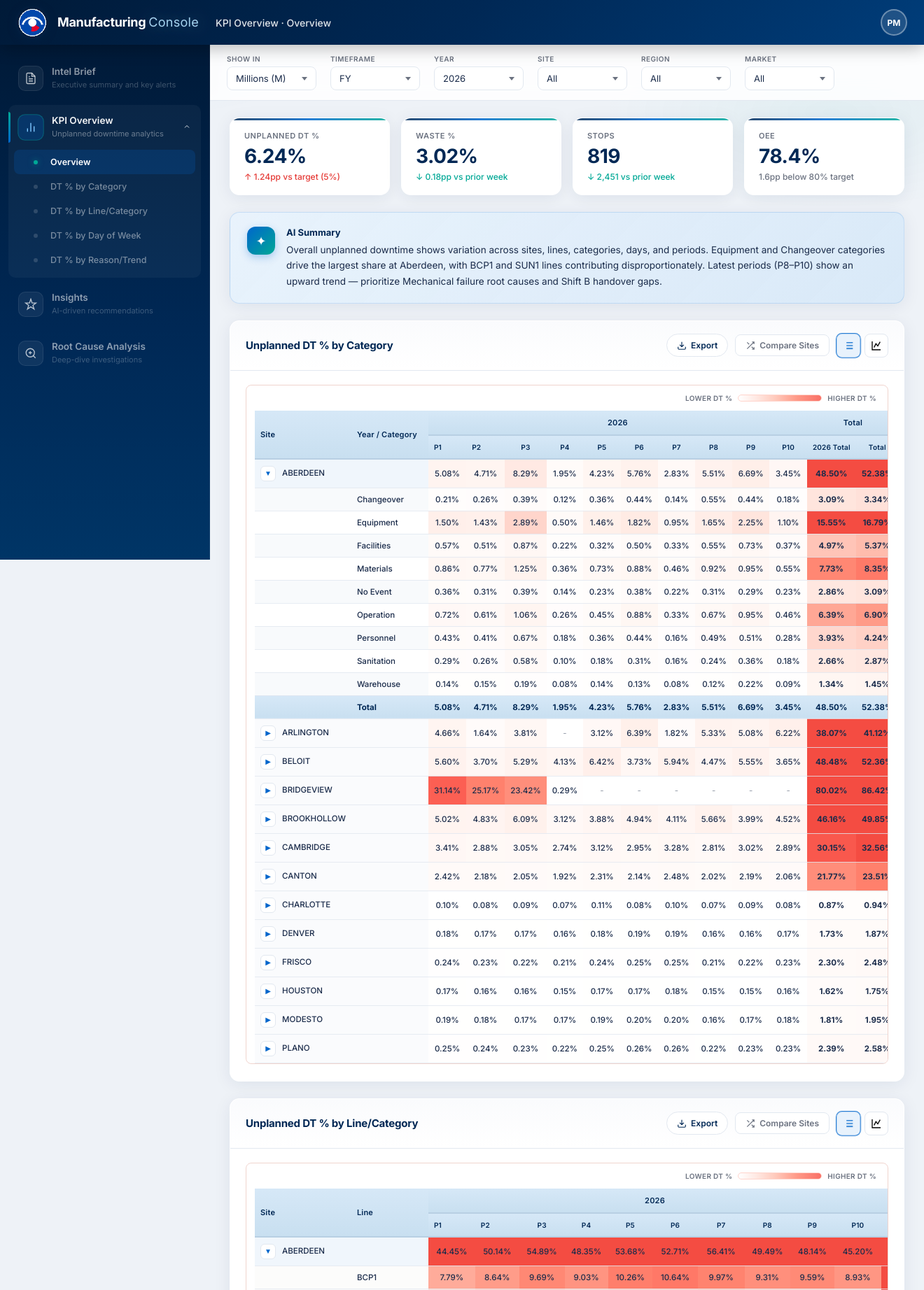
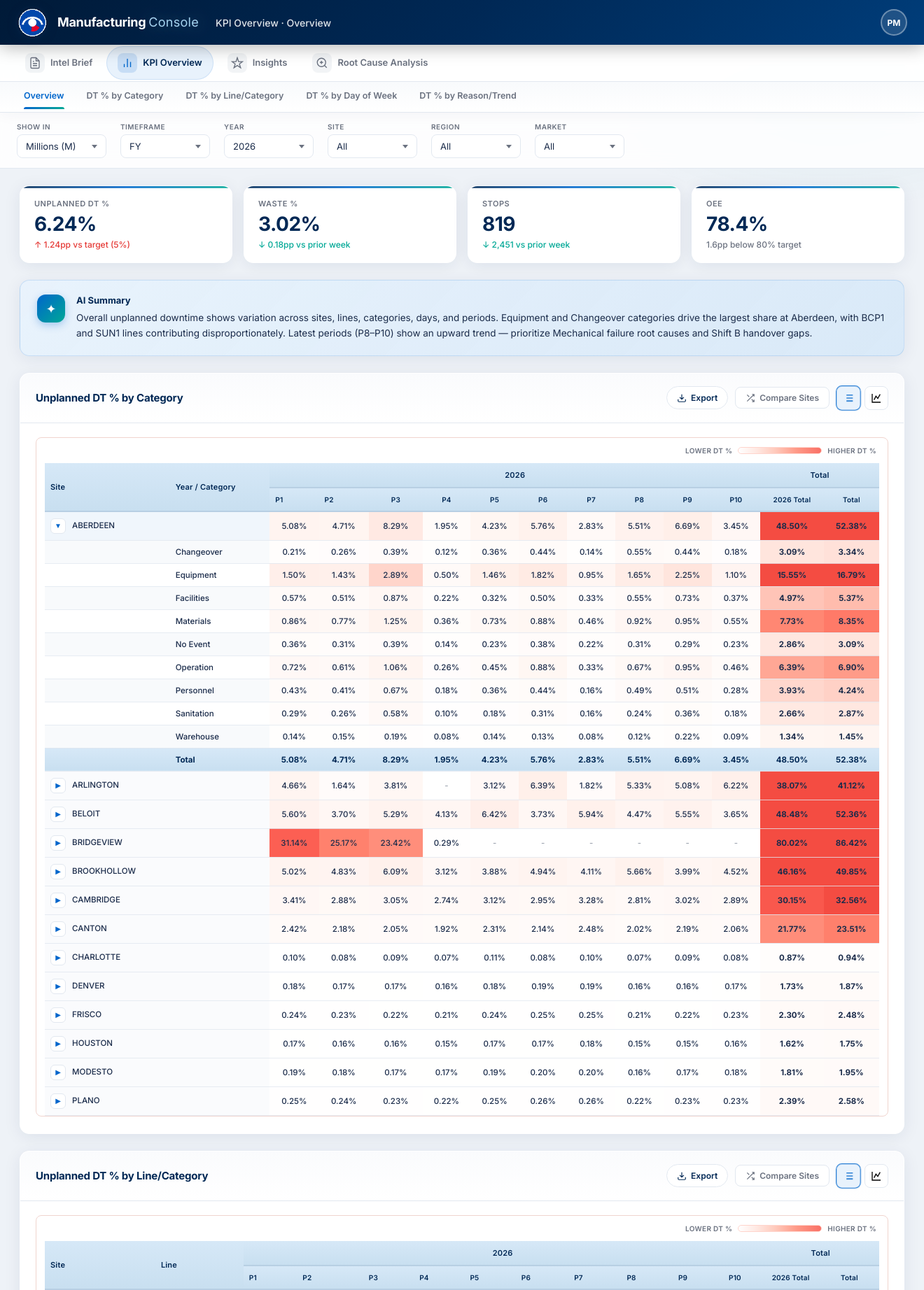
Before and after one commit to Nitz1611/SC-Manufacturing, a Flask app: page / in a window 1320 px wide. Shown: the top 1844 px of the page at 70% size. Run offline with Flask 3, Linux system fonts and the light colour scheme.

Commit message:
Move navigation from sidebar to top tabs per business feedback
- Replace left sidebar with horizontal primary nav below header
- Show KPI sub-tabs as secondary row when KPI Overview is active
- Update layout, sticky filter bar offsets, and responsive styles
- Remove sidebar toggle and expand/collapse nav logic

Co-authored-by: Nitz1611 <Nitz1611@users.noreply.github.com>

```diff
--- a/static/css/console.css
+++ b/static/css/console.css
@@ -14,13 +14,14 @@
   --bg: #eef2f7;
   --white: #ffffff;
   --header-h: 64px;
-  --sidebar-w: 300px;
+  --top-nav-primary-h: 52px;
+  --top-nav-secondary-h: 44px;
+  --top-chrome-h: var(--top-nav-primary-h);
   --radius: 14px;
   --radius-sm: 10px;
   --shadow: 0 4px 24px rgba(0, 40, 85, 0.08);
   --shadow-lg: 0 12px 40px rgba(0, 40, 85, 0.12);
   --transition: 0.35s cubic-bezier(0.4, 0, 0.2, 1);
-  --sidebar-bg: linear-gradient(180deg, #001a38 0%, #002855 55%, #003566 100%);
 }
 
 html { scroll-behavior: smooth; }
@@ -217,200 +206,151 @@ body {
 
 /* ── APP SHELL ── */
 .app-shell {
-  display: flex;
   min-height: calc(100vh - var(--header-h));
   position: relative;
   z-index: 1;
 }
 
-/* ── SIDEBAR ── */
-.sidebar {
-  width: var(--sidebar-w);
-  flex-shrink: 0;
-  background: var(--sidebar-bg);
-  border-right: 1px solid rgba(255,255,255,0.06);
-  display: flex;
-  flex-direction: column;
+/* ── TOP NAVIGATION ── */
+.top-chrome {
   position: sticky;
   top: var(--header-h);
-  height: calc(100vh - var(--header-h));
-  overflow: hidden;
-  transition: transform var(--transition), width var(--transition);
+  z-index: 110;
+  background: rgba(255, 255, 255, 0.96);
+  backdrop-filter: blur(12px);
+  border-bottom: 1px solid var(--border);
+  box-shadow: 0 4px 18px rgba(0, 40, 85, 0.04);
 }
 
-.sidebar-nav {
-  flex: 1;
-  overflow-y: auto;
-  overflow-x: hidden;
-  padding: 16px 12px 24px;
-  scrollbar-width: thin;
-  scrollbar-color: rgba(255,255,255,0.2) transparent;
+.top-chrome.has-subnav {
+  --top-chrome-h: calc(var(--top-nav-primary-h) + var(--top-nav-secondary-h));
 }
 
-.sidebar-nav::-webkit-scrollbar { width: 4px; }
-.sidebar-nav::-webkit-scrollbar-thumb { background: rgba(255,255,255,0.2); border-radius: 4px; }
-
-.sidenav-group {
-  margin-bottom: 6px;
-  border-radius: var(--radius-sm);
-  overflow: hidden;
-  transition: background 0.25s;
+.top-nav-primary,
+.top-nav-secondary {
+  display: flex;
+  align-items: stretch;
+  gap: 4px;
+  padding: 0 20px;
+  overflow-x: auto;
+  scrollbar-width: none;
 }
 
-.sidenav-group.expanded { background: rgba(255,255,255,0.04); }
+.top-nav-primary::-webkit-scrollbar,
+.top-nav-secondary::-webkit-scrollbar { display: none; }
 
-.sidenav-header {
-  width: 100%;
-  display: flex;
-  align-items: flex-start;
-  gap: 12px;
-  padding: 14px 14px;
-  background: none;
-  border: none;
-  cursor: pointer;
-  text-align: left;
-  font-family: inherit;
-  color: rgba(255,255,255,0.55);
-  transition: color 0.25s, background 0.25s, opacity 0.25s;
-  border-radius: var(--radius-sm);
-  position: relative;
+.top-nav-primary {
+  min-height: var(--top-nav-primary-h);
+  align-items: center;
 }
 
-.sidenav-header:hover {
-  background: rgba(255,255,255,0.06);
-  color: rgba(255,255,255,0.85);
+.top-nav-secondary {
+  display: none;
+  min-height: var(--top-nav-secondary-h);
+  align-items: center;
+  border-top: 1px solid var(--border);
+  background: linear-gradient(180deg, #f8fafc 0%, #ffffff 100%);
+  padding-bottom: 2px;
 }
 
-.sidenav-group.active > .sidenav-header,
-.sidenav-group.expanded > .sidenav-header {
-  color: rgba(255,255,255,0.95);
+.top-nav-secondary.visible {
+  display: flex;
 }
 
-.sidenav-group.active > .sidenav-header::before {
-  content: '';
-  position: absolute;
-  left: 0;
-  top: 10px;
-  bottom: 10px;
-  width: 3px;
-  background: linear-gradient(180deg, #00a896, #0066cc);
-  border-radius: 0 3px 3px 0;
+.top-nav-item {
+  display: inline-flex;
+  align-items: center;
+  gap: 8px;
+  padding: 10px 16px;
+  border: none;
+  border-radius: 999px;
+  background: transparent;
+  color: var(--text-muted);
+  font-family: inherit;
+  font-size: 13px;
+  font-weight: 600;
+  cursor: pointer;
+  white-space: nowrap;
+  transition: color 0.2s, background 0.2s, box-shadow 0.2s;
+  flex-shrink: 0;
 }
 
-.sidenav-icon {
-  width: 36px;
-  height: 36px;
-  border-radius: 10px;
-  background: rgba(255,255,255,0.06);
-  border: 1px solid rgba(255,255,255,0.08);
-  display: flex;
+.top-nav-item:hover {
+  color: var(--navy);
+  background: rgba(0, 102, 204, 0.06);
+}
+
+.top-nav-item.active {
+  color: var(--navy);
+  background: var(--blue-soft);
+  box-shadow: inset 0 0 0 1px rgba(0, 102, 204, 0.12);
+}
+
+.top-nav-icon {
+  width: 28px;
+  height: 28px;
+  border-radius: 8px;
+  background: rgba(0, 40, 85, 0.05);
+  display: inline-flex;
   align-items: center;
   justify-content: center;
   flex-shrink: 0;
-  transition: background 0.3s, border-color 0.3s, transform 0.3s;
 }
 
-.sidenav-group.active .sidenav-icon,
-.sidenav-group.expanded .sidenav-icon {
-  background: rgba(0, 102, 204, 0.25);
-  border-color: rgba(0, 168, 150, 0.4);
-  transform: scale(1.04);
+.top-nav-item.active .top-nav-icon {
+  background: rgba(0, 102, 204, 0.14);
 }
 
-.sidenav-icon svg { stroke: rgba(255,255,255,0.7); }
-.sidenav-group.active .sidenav-icon svg,
-.sidenav-group.expanded .sidenav-icon svg { stroke: #7ec8ff; }
-
-.sidenav-text { flex: 1; min-width: 0; }
-
-.sidenav-title {
-  display: block;
-  font-size: 13.5px;
-  font-weight: 600;
-  line-height: 1.3;
-  margin-bottom: 2px;
+.top-nav-icon svg {
+  stroke: var(--text-muted);
 }
 
-.sidenav-desc {
-  display: block;
-  font-size: 11px;
-  line-height: 1.4;
-  color: rgba(255,255,255,0.4);
-  transition: opacity 0.3s, max-height 0.35s;
-  max-height: 40px;
-  overflow: hidden;
+.top-nav-item.active .top-nav-icon svg {
+  stroke: var(--blue-accent);
 }
 
-.sidenav-group:not(.expanded):not(.active) .sidenav-desc { opacity: 0.6; }
-
-.sidenav-chevron {
-  flex-shrink: 0;
-  margin-top: 8px;
-  transition: transform 0.35s cubic-bezier(0.4, 0, 0.2, 1);
-  opacity: 0.5;
+.top-nav-label {
+  line-height: 1.2;
 }
 
-.sidenav-group.has-children .sidenav-chevron { display: block; }
-.sidenav-group.expanded .sidenav-chevron { transform: rotate(180deg); opacity: 0.9; }
-
-.sidenav-children {
-  max-height: 0;
-  overflow: hidden;
-  transition: max-height 0.45s cubic-bezier(0.4, 0, 0.2, 1), opacity 0.3s;
-  opacity: 0;
-  padding: 0 8px;
+.top-nav-subitem {
+  position: relative;
+  padding: 10px 14px 12px;
+  border: none;
+  border-radius: 0;
+  background: transparent;
+  color: var(--text-muted);
+  font-family: inherit;
+  font-size: 12.5px;
+  font-weight: 600;
+  cursor: pointer;
+  white-space: nowrap;
+  transition: color 0.2s;
+  flex-shrink: 0;
 }
 
-.sidenav-group.expanded .sidenav-children {
-  max-height: 600px;
-  opacity: 1;
-  padding-bottom: 8px;
+.top-nav-subitem::after {
+  content: '';
+  position: absolute;
+  left: 14px;
+  right: 14px;
+  bottom: 0;
+  height: 3px;
+  border-radius: 3px 3px 0 0;
+  background: transparent;
+  transition: background 0.2s;
 }
 
-.sidenav-child {
-  width: 100%;
-  display: flex;
-  align-items: center;
-  gap: 10px;
-  padding: 10px 12px 10px 52px;
-  background: none;
-  border: none;
-  border-radius: 8px;
-  cursor: pointer;
-  font-family: inherit;
-  font-size: 12.5px;
-  font-weight: 500;
-  color: rgba(255,255,255,0.45);
-  text-align: left;
-  transition: all 0.25s;
-  position: relative;
+.top-nav-subitem:hover {
+  color: var(--navy);
 }
 
-.sidenav-child::before {
-  content: '';
-  position: absolute;
-  left: 28px;
-  width: 6px;
-  height: 6px;
-  border-radius: 50%;
-  background: rgba(255,255,255,0.15);
-  transition: background 0.25s, box-shadow 0.25s;
+.top-nav-subitem.active {
+  color: var(--blue-accent);
 }
 
-.sidenav-child:hover {
-  background: rgba(255,255,255,0.06);
-  color: rgba(255,255,255,0.85);
-}
-
-.sidenav-child.active {
-  background: rgba(0, 102, 204, 0.2);
-  color: #fff;
-  font-weight: 600;
-}
-
-.sidenav-child.active::before {
-  background: #00a896;
-  box-shadow: 0 0 8px rgba(0, 168, 150, 0.6);
+.top-nav-subitem.active::after {
+  background: linear-gradient(90deg, var(--blue-accent), #00a896);
 }
 
 /* ── WORKSPACE ── */
@@ -431,7 +371,7 @@ body {
   gap: 14px 20px;
   align-items: flex-end;
   position: sticky;
-  top: var(--header-h);
+  top: calc(var(--header-h) + var(--top-chrome-h));
   z-index: 100;
 }
 
--- a/static/js/console.js
+++ b/static/js/console.js
@@ -136,7 +136,6 @@
     kpiTab: 'overview',
     filters: {},
     charts: {},
-    expandedNav: 'kpi-overview',
     compareMode: false,
     compareContext: null,
     compareCategory: null,
@@ -149,9 +148,8 @@
   };
 
   document.addEventListener('DOMContentLoaded', () => {
-    buildSidebar();
+    buildTopNav();
     initFilters();
-    initSidebarToggle();
     initCompare();
     renderKpiContent();
     switchPage('kpi-overview', true);
@@ -321,85 +319,72 @@
     return 'val-low';
   }
 
-  /* ── Sidebar ── */
-  function buildSidebar() {
-    const nav = document.getElementById('sidebar-nav');
-    if (!nav) return;
-    nav.innerHTML = '';
+  /* ── Top navigation ── */
+  function buildTopNav() {
+    const primary = document.getElementById('top-nav-primary');
+    const secondary = document.getElementById('top-nav-secondary');
+    if (!primary || !secondary) return;
+    primary.innerHTML = '';
+    secondary.innerHTML = '';
 
     PAGES.forEach(page => {
-      const group = document.createElement('div');
-      group.className = 'sidenav-group' + (page.children ? ' has-children' : '');
-      group.dataset.page = page.id;
-
-      const header = document.createElement('button');
-      header.type = 'button';
-      header.className = 'sidenav-header';
-      header.innerHTML = `
-        <span class="sidenav-icon">${ICONS[page.icon] || ICONS.kpi}</span>
-        <span class="sidenav-text">
-          <span class="sidenav-title">${page.title}</span>
-          <span class="sidenav-desc">${page.desc}</span>
-        </span>
-        ${page.children ? '<span class="sidenav-chevron"><svg width="12" height="12" viewBox="0 0 24 24" fill="none" stroke="currentColor" stroke-width="2"><path d="M6 9l6 6 6-6"/></svg></span>' : ''}`;
-
-      header.addEventListener('click', () => onSidebarHeaderClick(page, group));
-      group.appendChild(header);
-
-      if (page.children) {
-        const children = document.createElement('div');
-        children.className = 'sidenav-children';
-        page.children.forEach(child => {
       const btn = document.createElement('button');
       btn.type = 'button';
-          btn.className = 'sidenav-child';
+      btn.className = 'top-nav-item';
+      btn.dataset.page = page.id;
+      btn.setAttribute('role', 'tab');
+      btn.innerHTML = `
+        <span class="top-nav-icon">${ICONS[page.icon] || ICONS.kpi}</span>
+        <span class="top-nav-label">${page.title}</span>`;
+      btn.addEventListener('click', () => {
+        if (page.children) {
+          const wasOnPage = state.page === page.id;
+          switchPage(page.id);
+          if (!wasOnPage) switchKpiTab(page.children[0].id, true);
+        } else {
+          switchPage(page.id);
+        }
+      });
+      primary.appendChild(btn);
+    });
+
+    const kpiPage = PAGES.find(p => p.id === 'kpi-overview');
+    kpiPage?.children?.forEach(child => {
+      const btn = document.createElement('button');
+      btn.type = 'button';
+      btn.className = 'top-nav-subitem';
       btn.dataset.tab = child.id;
+      btn.setAttribute('role', 'tab');
       btn.textContent = child.title;
       btn.title = child.desc;
-          btn.addEventListener('click', e => {
-            e.stopPropagation();
-            collapseAllExcept(page.id);
-            state.expandedNav = page.id;
-            switchPage(page.id, true);
+      btn.addEventListener('click', () => {
+        switchPage('kpi-overview', true);
         switchKpiTab(child.id);
       });
-          children.appendChild(btn);
-        });
-        group.appendChild(children);
-      }
-
-      nav.appendChild(group);
-    });
-    updateSidebarUI();
-  }
-
-  function onSidebarHeaderClick(page, group) {
-    collapseAllExcept(null);
-    if (page.children) {
-      const opening = state.expandedNav !== page.id;
-      state.expandedNav = opening ? page.id : null;
-      switchPage(page.id);
-    } else {
-      state.expandedNav = null;
-      switchPage(page.id);
-    }
-  }
-
-  function collapseAllExcept(pageId) {
-    document.querySelectorAll('.sidenav-group').forEach(g => {
-      g.classList.toggle('expanded', g.dataset.page === pageId && pageId !== null);
-    });
-  }
-
-  function updateSidebarUI() {
-    document.querySelectorAll('.sidenav-group').forEach(g => {
-      const pid = g.dataset.page;
-      g.classList.toggle('active', pid === state.page);
-      g.classList.toggle('expanded', pid === state.expandedNav);
-    });
-    document.querySelectorAll('.sidenav-child').forEach(c => {
-      c.classList.toggle('active', state.page === 'kpi-overview' && c.dataset.tab === state.kpiTab);
-    });
+      secondary.appendChild(btn);
+    });
+
+    updateTopNavUI();
+  }
+
+  function updateTopNavUI() {
+    document.querySelectorAll('.top-nav-item').forEach(btn => {
+      btn.classList.toggle('active', btn.dataset.page === state.page);
+      btn.setAttribute('aria-selected', btn.dataset.page === state.page ? 'true' : 'false');
+    });
+
+    const chrome = document.getElementById('top-chrome');
+    const secondary = document.getElementById('top-nav-secondary');
+    const showSubnav = state.page === 'kpi-overview';
+    chrome?.classList.toggle('has-subnav', showSubnav);
+    secondary?.classList.toggle('visible', showSubnav);
+
+    document.querySelectorAll('.top-nav-subitem').forEach(btn => {
+      const active = showSubnav && btn.dataset.tab === state.kpiTab;
+      btn.classList.toggle('active', active);
+      btn.setAttribute('aria-selected', active ? 'true' : 'false');
+    });
+
     const page = PAGES.find(p => p.id === state.page);
     const child = page?.children?.find(c => c.id === state.kpiTab);
     const crumb = child ? `${page.title} · ${child.title}` : (page?.title || '');
@@ -408,12 +393,6 @@
       el.style.opacity = '0';
       setTimeout(() => { el.textContent = crumb; el.style.opacity = '1'; }, 120);
     }
-  }
-
-  function initSidebarToggle() {
-    document.getElementById('sidebar-toggle')?.addEventListener('click', () => {
-      document.getElementById('sidebar')?.classList.toggle('open');
-    });
   }
 
   /* ── Compare & inline detail panels ── */
@@ -925,13 +904,11 @@
     const current = document.querySelector('.page-panel.active');
     const next = document.getElementById(`page-${pageId}`);
 
-    if (pageId !== 'kpi-overview') state.expandedNav = null;
-
     const run = () => {
       document.querySelectorAll('.page-panel').forEach(p => p.classList.remove('active', 'leaving'));
       next?.classList.add('active');
       state.page = pageId;
-      updateSidebarUI();
+      updateTopNavUI();
       if (pageId === 'kpi-overview') requestAnimationFrame(() => refreshChartsForTab(state.kpiTab));
     };
 
@@ -947,8 +924,7 @@
       p.classList.toggle('active', p.dataset.tab === tabId);
     });
     state.kpiTab = tabId;
-    state.expandedNav = 'kpi-overview';
-    updateSidebarUI();
+    updateTopNavUI();
     requestAnimationFrame(() => refreshChartsForTab(tabId));
   }
 
--- a/templates/index.html
+++ b/templates/index.html
@@ -33,21 +33,16 @@
     </div>
 
     <div class="header-actions">
-      <button type="button" class="sidebar-toggle" id="sidebar-toggle" aria-label="Toggle navigation">
-        <svg width="18" height="18" viewBox="0 0 24 24" fill="none" stroke="currentColor" stroke-width="2"><path d="M4 6h16M4 12h16M4 18h16"/></svg>
-      </button>
       <div class="profile-avatar" title="Plant Manager">PM</div>
     </div>
   </header>
 
   <div class="app-shell">
-    <!-- ── LEFT SIDEBAR (expanding nav) ── -->
-    <aside class="sidebar" id="sidebar" aria-label="Application navigation">
-      <nav class="sidebar-nav" id="sidebar-nav"></nav>
-    </aside>
-
-    <!-- ── WORKSPACE ── -->
     <div class="workspace">
+      <div class="top-chrome" id="top-chrome" aria-label="Application navigation">
+        <nav class="top-nav-primary" id="top-nav-primary" role="tablist" aria-label="Main sections"></nav>
+        <nav class="top-nav-secondary" id="top-nav-secondary" role="tablist" aria-label="KPI views"></nav>
+      </div>
       <div class="filter-bar" id="filter-bar" role="toolbar" aria-label="Filters"></div>
 
       <main class="main-content">
```
Also changed, not shown: other parts of static/css/console.css (+15 -22 lines). Lines whose indentation alone changed are shown as unchanged.
